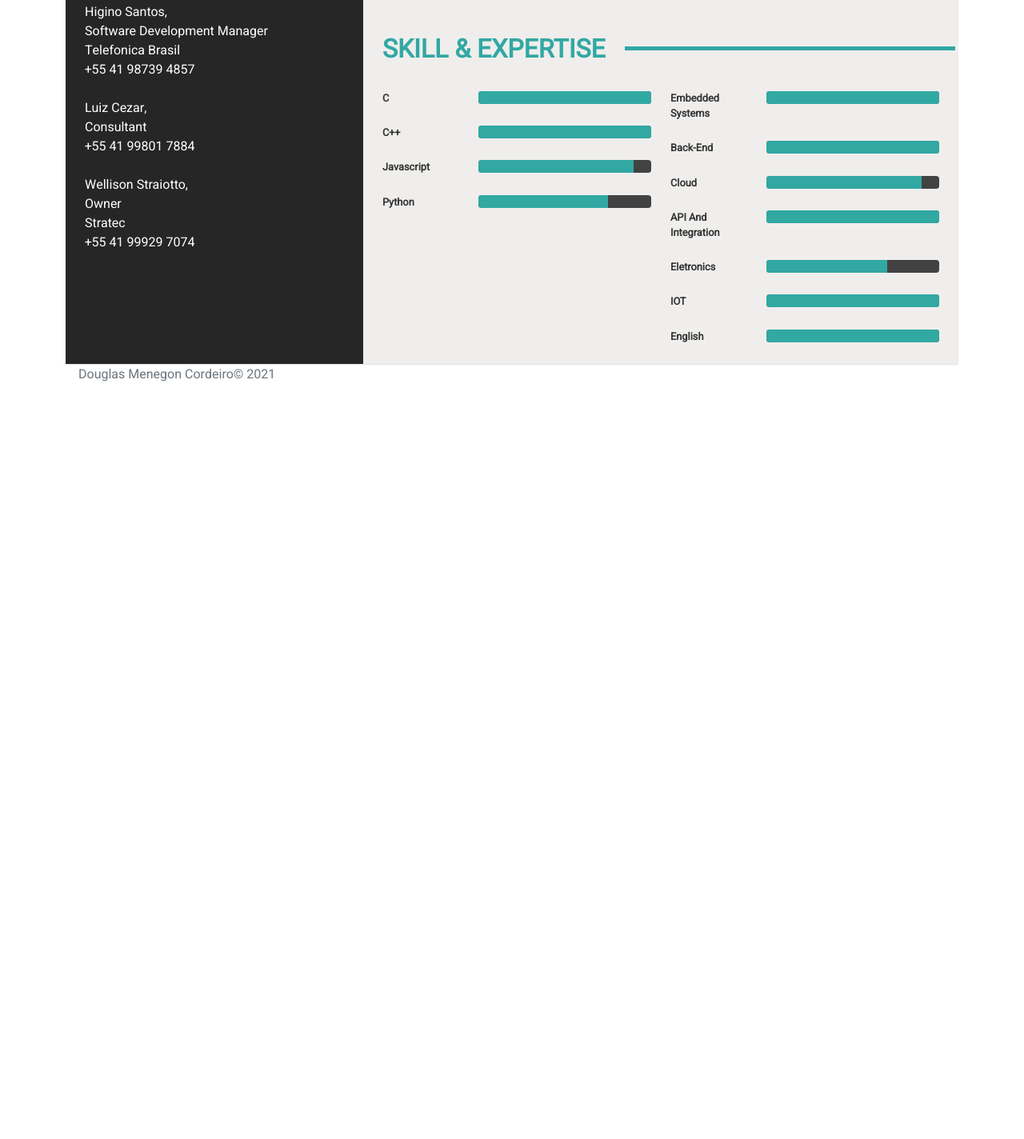
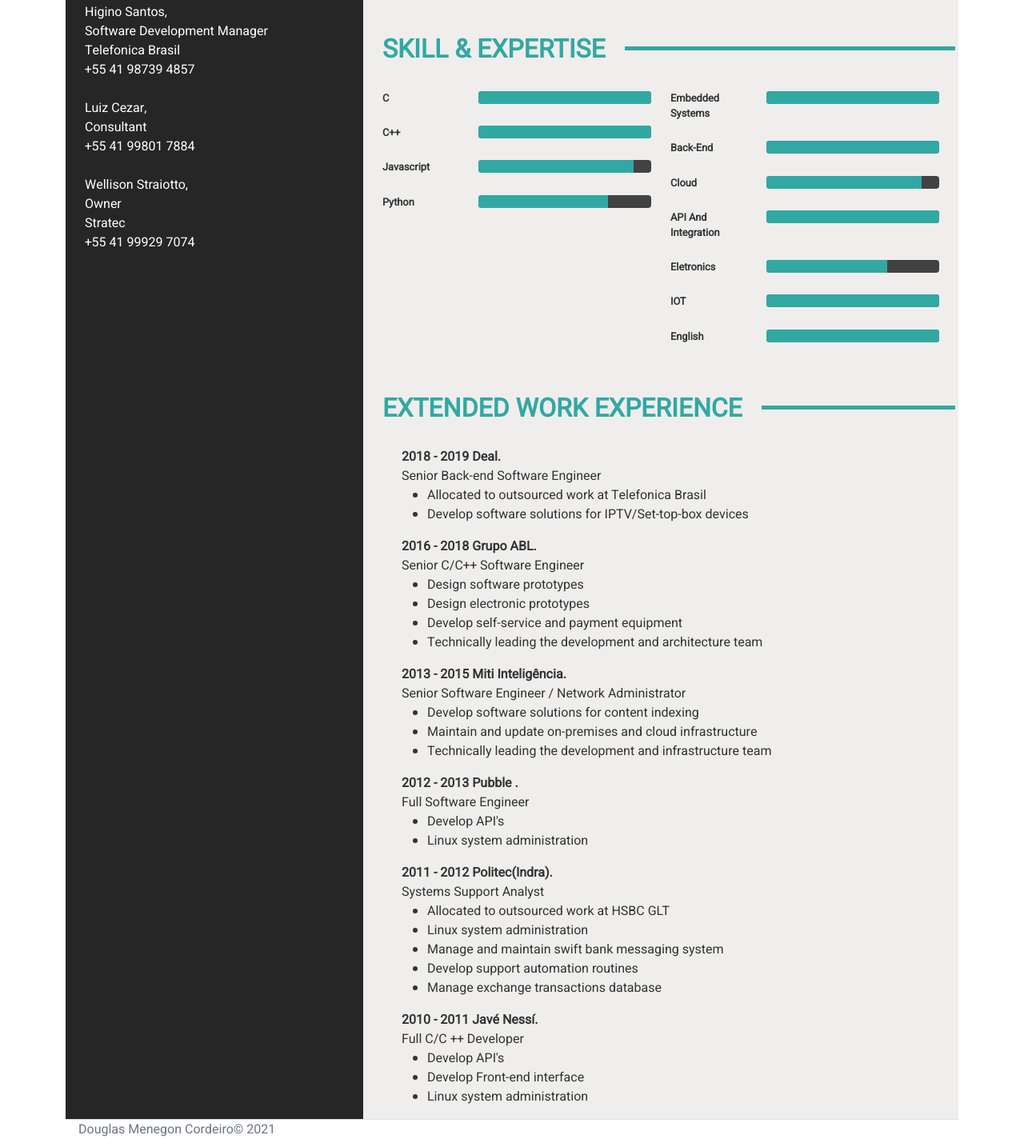
Before and after one commit to cronnosli/cronnosli.github.io, a plain HTML site: page _site/index.html in a window 1280 px wide. Shown: the part 841-2265 px from the top of the page at 80% size. Before the commit the page ends 1321 px from the top, so only its background shows below. Drawn offline with nearby package versions, Linux system fonts and the light colour scheme.

Commit message:
Add extended  experience support
Add extended  experience support

```diff
--- a/_site/content/i18n/en.json
+++ b/_site/content/i18n/en.json
@@ -21,6 +21,7 @@
     },
     "experience": {
         "recent": "recent work experience",
+        "complete": "extended work experience",
         "skills": "skill & expertise"
     },
     "date": {
--- a/_site/content/i18n/pt-br.json
+++ b/_site/content/i18n/pt-br.json
@@ -21,6 +21,7 @@
     },
     "experience": {
         "recent": "EXPERIÊNCIAS DE TRABALHO recentes",
+        "complete": "EXPERIÊNCIAS DE TRABALHO",
         "skills": "HABILIDADES E ESPECIALIDADES"
     },
     "date": {
--- a/_site/content/js/resume.js
+++ b/_site/content/js/resume.js
@@ -50,6 +50,8 @@ class ResumeBuilder {
             this.buildReference(res.data.reference);
             res.data['short-experience'].prefix = this.config.shortExperiencePrefix;
             this.buildExperience(res.data['short-experience']);
+            res.data['complete-experience'].prefix = this.config.completeExperiencePrefix;
+            this.buildExperience(res.data['complete-experience']);
             res.data['main-skills'].prefix = this.config.mainSkills;
             res.data['secondary-skills'].prefix = this.config.secondarySkills;
             this.buildSkill(res.data['main-skills']);
@@ -315,6 +317,7 @@ class ResumeBuilder {
             educationPrefix: 'education',
             referencePrefix: 'reference',
             shortExperiencePrefix: 'short-experience',
+            completeExperiencePrefix: 'complete-experience',
             mainSkills: 'main-skills',
             secondarySkills: 'secondary-skills',
         };
--- a/_site/index.html
+++ b/_site/index.html
@@ -133,6 +133,25 @@
                                 <div class="col-md-6" id="main-skills"></div>
                                 <div class="col-md-6" id="secondary-skills"></div>
                             </div>
+                            <div class="row align-items-md-stretch pt-4 separator-title">
+                                <div class="position-relative">
+                                    <div class="position-absolute bottom-0 start-0 w-100 hide-sm">
+                                        <div class="row align-items-md-stretch ps-5 pe-1">
+                                            <div class="col-md-12 bg-success separator-bar"></div>
+                                        </div>
+                                    </div>
+                                    <div class="position-absolute bottom-0 start-0 w-100">
+                                        <div class="row align-items-md-stretch">
+                                            <div
+                                                class="col-md-12 text-uppercase fs-2 fw-bolder text-success ps-4 pe-4 topics-left bg-light"
+                                                style="width: auto"
+                                                data-i18n="experience.complete"
+                                            ></div>
+                                        </div>
+                                    </div>
+                                </div>
+                            </div>
+                            <div class="row align-items-md-stretch mt-4" id="complete-experience"></div>
                         </div>
                     </div>
                 </div>
--- a/content/i18n/en.json
+++ b/content/i18n/en.json
@@ -21,6 +21,7 @@
     },
     "experience": {
         "recent": "recent work experience",
+        "complete": "extended work experience",
         "skills": "skill & expertise"
     },
     "date": {
--- a/content/i18n/pt-br.json
+++ b/content/i18n/pt-br.json
@@ -21,6 +21,7 @@
     },
     "experience": {
         "recent": "EXPERIÊNCIAS DE TRABALHO recentes",
+        "complete": "EXPERIÊNCIAS DE TRABALHO",
         "skills": "HABILIDADES E ESPECIALIDADES"
     },
     "date": {
--- a/content/js/resume.js
+++ b/content/js/resume.js
@@ -50,6 +50,8 @@ class ResumeBuilder {
             this.buildReference(res.data.reference);
             res.data['short-experience'].prefix = this.config.shortExperiencePrefix;
             this.buildExperience(res.data['short-experience']);
+            res.data['complete-experience'].prefix = this.config.completeExperiencePrefix;
+            this.buildExperience(res.data['complete-experience']);
             res.data['main-skills'].prefix = this.config.mainSkills;
             res.data['secondary-skills'].prefix = this.config.secondarySkills;
             this.buildSkill(res.data['main-skills']);
@@ -315,6 +317,7 @@ class ResumeBuilder {
             educationPrefix: 'education',
             referencePrefix: 'reference',
             shortExperiencePrefix: 'short-experience',
+            completeExperiencePrefix: 'complete-experience',
             mainSkills: 'main-skills',
             secondarySkills: 'secondary-skills',
         };
--- a/content/resume/resume.json
+++ b/content/resume/resume.json
@@ -98,7 +98,7 @@
             "start": "2021",
             "company": "Payface",
             "i18n": {
-                "en": "Senior Backend Software Engineer",
+                "en": "Senior Back-end Software Engineer",
                 "pt-br": "Engenheiro de Software Back-end Sênior"
             },
             "description": [
@@ -163,6 +163,188 @@
                     "i18n": {
                         "en": "Solve Tech and IT process",
                         "pt-br": "Soluções em Técnologia e processos de T.I."
+                    }
+                }
+            ]
+        }
+    ],
+    "complete-experience": [
+        {
+            "start": "2018",
+            "end": "2019",
+            "company": "Deal",
+            "i18n": {
+                "en": "Senior Back-end Software Engineer",
+                "pt-br": "Engenheiro de Software Back-end Sênior"
+            },
+            "description": [
+                {
+                    "i18n": {
+                        "en": "Allocated to outsourced work at Telefonica Brasil",
+                        "pt-br": "Alocado para trabalho tercerizado na Telefonica Brasil"
+                    }
+                },
+                {
+                    "i18n": {
+                        "en": "Develop software solutions for IPTV/Set-top-box devices",
+                        "pt-br": "Desenvolver soluções de software para dispositivos IPTV / decodificadores"
+                    }
+                }
+            ]
+        },
+        {
+            "start": "2016",
+            "end": "2018",
+            "company": "Grupo ABL",
+            "i18n": {
+                "en": "Senior C/C++ Software Engineer",
+                "pt-br": "Engenheiro de Software C/C++ Sênior"
+            },
+            "description": [
+                {
+                    "i18n": {
+                        "en": "Design software prototypes",
+                        "pt-br": "Projetar protótipos de sistemas computacionais"
+                    }
+                },
+                {
+                    "i18n": {
+                        "en": "Design electronic prototypes",
+                        "pt-br": "Projetar protótipos eletrônicos"
+                    }
+                },
+                {
+                    "i18n": {
+                        "en": "Develop self-service and payment equipment",
+                        "pt-br": "Desenvolver equipamentos de auto-atendimento e pagamento"
+                    }
+                },
+                {
+                    "i18n": {
+                        "en": "Technically leading the development and architecture team",
+                        "pt-br": "Liderar técnicamente equipe de desenvolvimento e arquitetura"
+                    }
+                }
+            ]
+        },
+        {
+            "start": "2013",
+            "end": "2015",
+            "company": "Miti Inteligência",
+            "i18n": {
+                "en": "Senior Software Engineer / Network Administrator",
+                "pt-br": "Engenheiro de Software Sênior / Administrador de redes"
+            },
+            "description": [
+                {
+                    "i18n": {
+                        "en": "Develop software solutions for content indexing",
+                        "pt-br": "Desenvolver soluções de software para indexação de conteúdo"
+                    }
+                },
+                {
+                    "i18n": {
+                        "en": "Maintain and update on-premises and cloud infrastructure",
+                        "pt-br": "Manter e atualizar infraestrutura local e na nuvem"
+                    }
+                },
+                {
+                    "i18n": {
+                        "en": "Technically leading the development and infrastructure team",
+                        "pt-br": "Liderar técnicamente equipe de desenvolvimento e infraestrutura"
+                    }
+                }
+            ]
+        },
+        {
+            "start": "2012",
+            "end": "2013",
+            "company": "Pubble ",
+            "i18n": {
+                "en": "Full Software Engineer",
+                "pt-br": "Engenheiro de Software Pleno"
+            },
+            "description": [
+                {
+                    "i18n": {
+                        "en": "Develop API's",
+                        "pt-br": "Desenvolver API's"
+                    }
+                },
+                {
+                    "i18n": {
+                        "en": "Linux system administration",
+                        "pt-br": "Administrar de sistemas linux"
+                    }
+                }
+            ]
+        },
+        {
+            "start": "2011",
+            "end": "2012",
+            "company": "Politec(Indra)",
+            "i18n": {
+                "en": "Systems Support Analyst",
+                "pt-br": "Analista de Suporte a sistemas"
+            },
+            "description": [
+                {
+                    "i18n": {
+                        "en": "Allocated to outsourced work at HSBC GLT",
+                        "pt-br": "Alocado para trabalho tercerizado no HSBC GLT"
+                    }
+                },
+                {
+                    "i18n": {
+                        "en": "Linux system administration",
+                        "pt-br": "Administrar de sistemas linux"
+                    }
+                },
+                {
+                    "i18n": {
+                        "en": "Manage and maintain swift bank messaging system",
+                        "pt-br": "Gerenciar e manter sistema de mensageria bancária swift"
+                    }
+                },
+                {
+                    "i18n": {
+                        "en": "Develop support automation routines",
+                        "pt-br": "Desenvolver rotinas de automatização de suporte"
+                    }
+                },
+                {
+                    "i18n": {
+                        "en": "Manage exchange transactions database",
+                        "pt-br": "Administrar banco de dados de transações de câmbio"
+                    }
+                }
+            ]
+        },
+        {
+            "start": "2010",
+            "end": "2011",
+            "company": "Javé Nessí",
+            "i18n": {
+                "en": "Full C/C ++ Developer",
+                "pt-br": "Desenvolvedor C/C++ Pleno"
+            },
+            "description": [
+                {
+                    "i18n": {
+                        "en": "Develop API's",
+                        "pt-br": "Desenvolver API's"
+                    }
+                },
+                {
+                    "i18n": {
+                        "en": "Develop Front-end interface",
+                        "pt-br": "Desenvolver interface front-end"
+                    }
+                },
+                {
+                    "i18n": {
+                        "en": "Linux system administration",
+                        "pt-br": "Administrar de sistemas linux"
                     }
                 }
             ]
```
Also changed, not shown: _site/content/resume/resume.json (+183 -1 lines), _site/index-pt.html (added, +142 -0 lines), index.html (+19 -0 lines), 1 other file.
